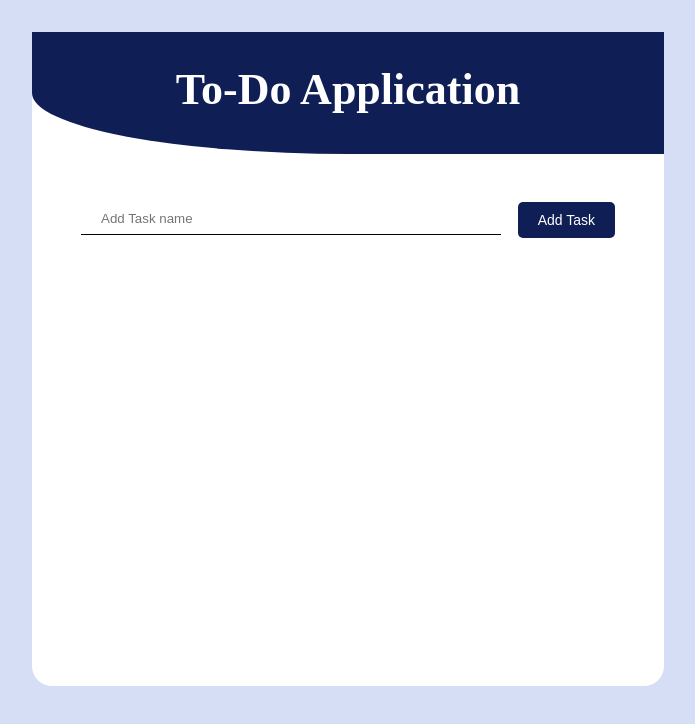
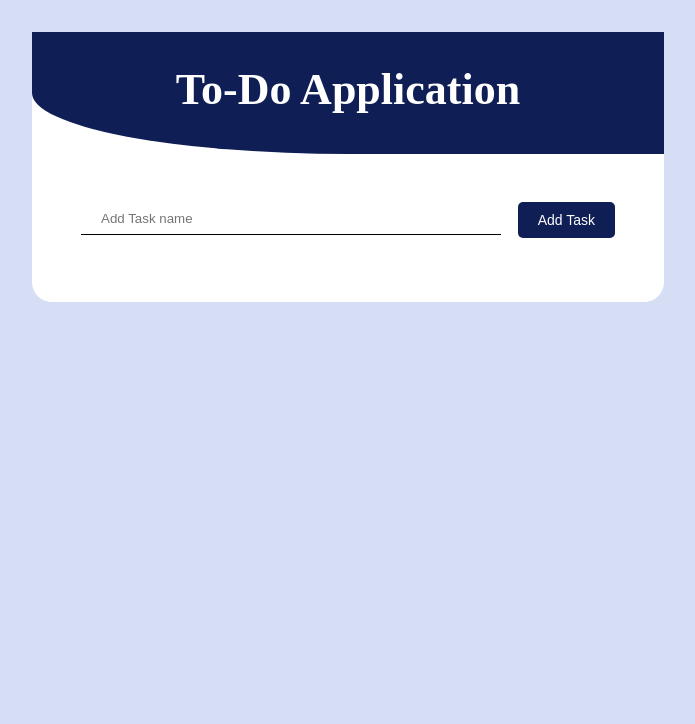
Before and after one commit to naidupushpanjali/Todo-Redux, a React (Create React App) app: page / in a window 1280 px wide. Shown: the top 724 px of the page, without its empty margins (292-987 px from the left). Built offline with nearby package versions, Linux system fonts and the light colour scheme.

Commit message:
Added condition for checking length of todo list

```diff
--- a/src/components/Tabs/Tabs.jsx
+++ b/src/components/Tabs/Tabs.jsx
@@ -126,6 +126,7 @@ const Tabs = () => {
                                 Add Task
                             </button>
                         </form>
+                        {todoList.length > 0 && (
                             <TabContent
                                 editItem={editItem}
                                 todoList={todoList}
@@ -138,6 +139,7 @@ const Tabs = () => {
                                 onHandleDeleteClick={handleDeleteClick}
                                 onHandleCompletedClick={handleCompletedClick}
                             />
+                        )}
                         {todoList.find((x) => x.status === "complete") && (
                             <button
                                 className="secondary-btn page-btn"
```
Lines whose indentation alone changed are shown as unchanged.
